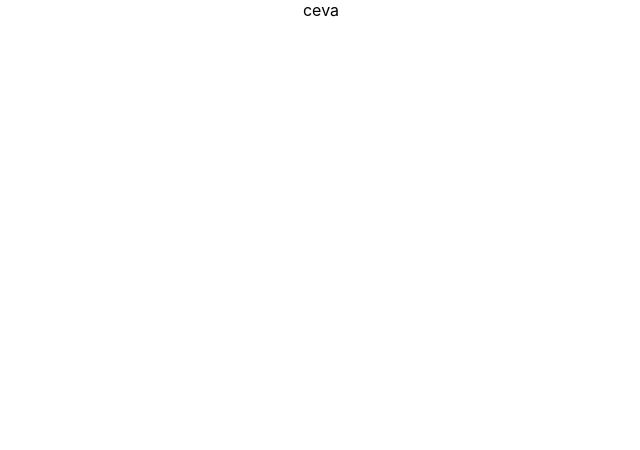
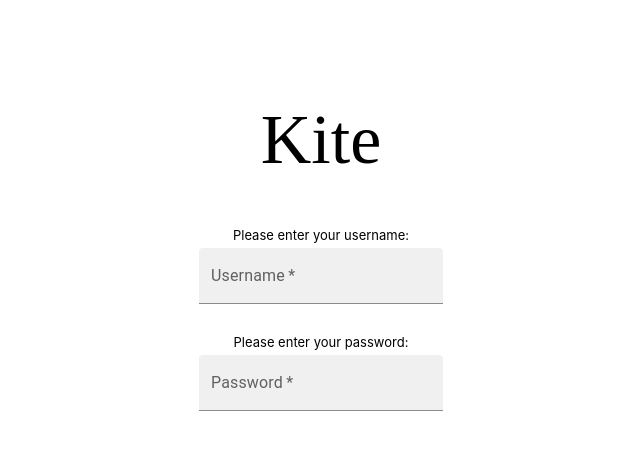
Before and after one commit to Alexa-Iordache/Kitesurfing, a React (Create React App) app: page / in a window 1280 px wide. Shown: the top 450 px of the page, without its empty margins (319-959 px from the left). Built offline with nearby package versions, Linux system fonts and the light colour scheme.

Commit message:
login first part added

```diff
--- a/package.json
+++ b/package.json
@@ -3,6 +3,9 @@
   "version": "0.1.0",
   "private": true,
   "dependencies": {
+    "@emotion/react": "^11.8.2",
+    "@emotion/styled": "^11.8.1",
+    "@mui/material": "^5.5.2",
     "@testing-library/jest-dom": "^5.16.3",
     "@testing-library/react": "^12.1.4",
     "@testing-library/user-event": "^13.5.0",
--- a/src/App.js
+++ b/src/App.js
@@ -1,5 +1,5 @@
-import logo from './logo.svg';
 import './App.css';
+import Login from './login-page';
 
 function App() {
   return (
@@ -18,7 +18,7 @@ function App() {
           Learn React
         </a>
       </header> */}
-      ceva
+      <Login/>
     </div>
   );
 }
--- /dev/null
+++ b/src/login-page/index.jsx
@@ -0,0 +1,28 @@
+import React from "react";
+import './login-page.css';
+import TextField from "@mui/material/TextField";
+
+
+export default function Login() {
+    return (
+        <div className="login__main-container">
+            <h1> Kite</h1>
+            <div className="login__username"> Please enter your username:</div>
+            <TextField
+                required
+                id = "username_input"
+                label="Username"
+                variant="filled"/>
+
+            <div className="login__password"> Please enter your password:</div>
+            <TextField
+                required
+                id = "password_input"
+                label="Password"
+                type="password"
+                autoComplete="current-password"
+                variant="filled"
+            />
+        </div>
+    );
+}
--- /dev/null
+++ b/src/login-page/login-page.css
@@ -0,0 +1,21 @@
+.login__main-container {
+    margin-top: 100px;
+}
+
+h1{
+    font-family: 'Brush Script MT', cursive;
+    font-weight: 20;
+    font-size: 70px;
+}
+
+.login__username {
+    margin-top: 10px;
+    margin-bottom: 5px;
+    font-size: small;
+}
+
+.login__password{
+    margin-top: 30px;
+    margin-bottom: 5px;
+    font-size: small;
+}
```
Also changed, not shown: 1 other file (tests, documents, lock files or other folders).
